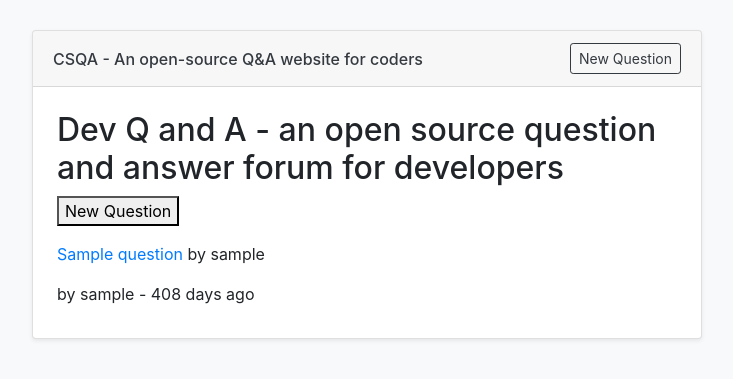
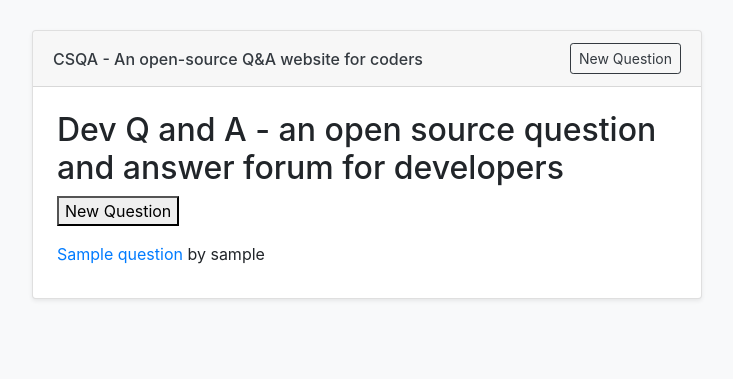
Before and after one commit to GabrielWongAu/DevQandA, a Django app: page / in a window 1280 px wide. Shown: the top 379 px of the page, without its empty margins (273-1006 px from the left). Run offline with Django 3.2, Linux system fonts and the light colour scheme; tables that the repository leaves empty hold one stand-in row (values such as "Sample post"); some libraries are stand-ins or nearby versions.

Commit message:
Simplified the home.html

```diff
--- a/templates/home.html
+++ b/templates/home.html
@@ -14,8 +14,8 @@
 {% for question in questions %}
     <p>
         <a href="/question/{{question.id}}">{{ question.title }}</a><span> by {{ question.user.username }}</span></p>
-        <span> by {{ question.user.username }}</span>
-        <span> - {{question.x_ago}}</span>
+        <!-- <span> by {{ question.user.username }}</span>
+        <span> - {{question.x_ago}}</span> -->
     </p>
 
 {% endfor %}
```
